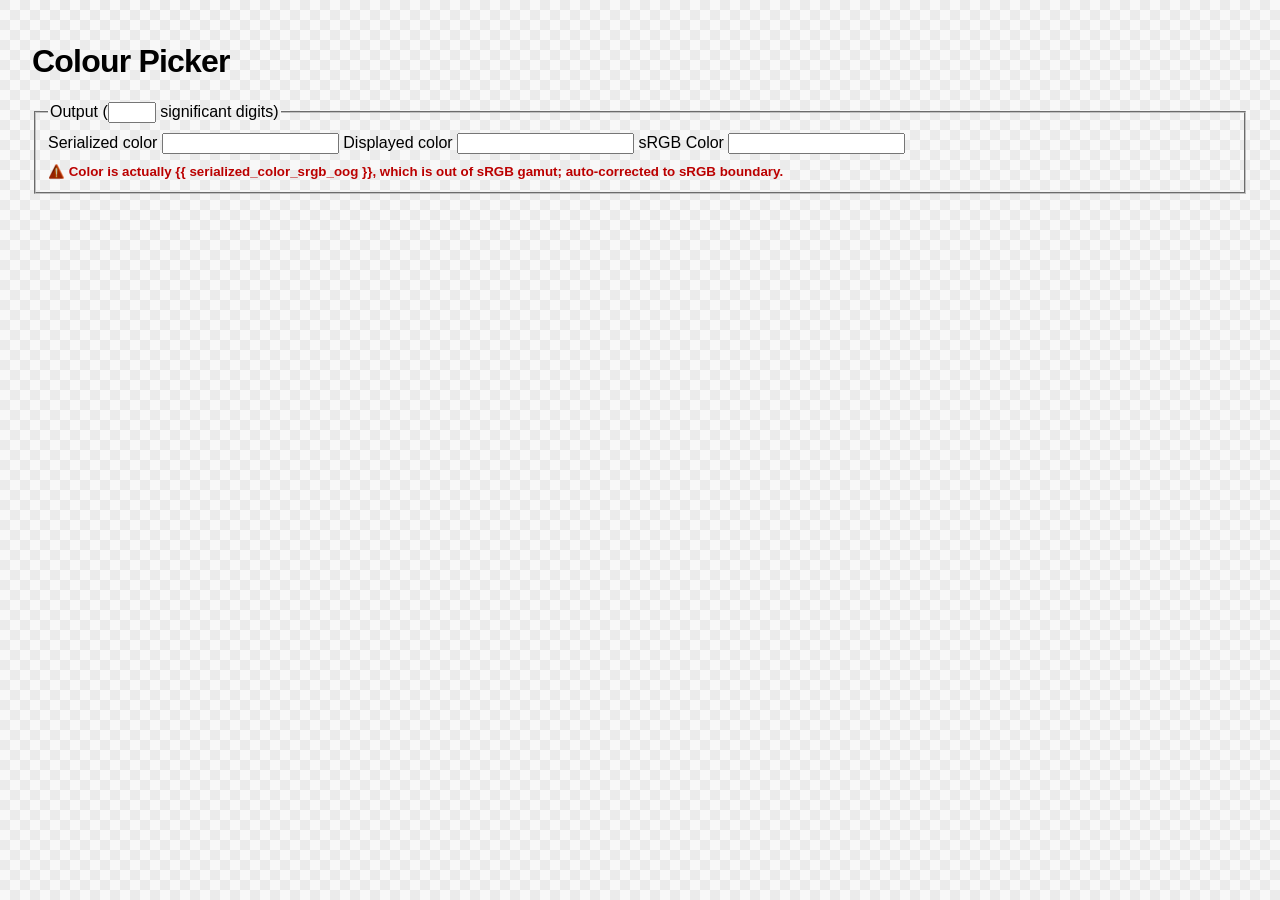
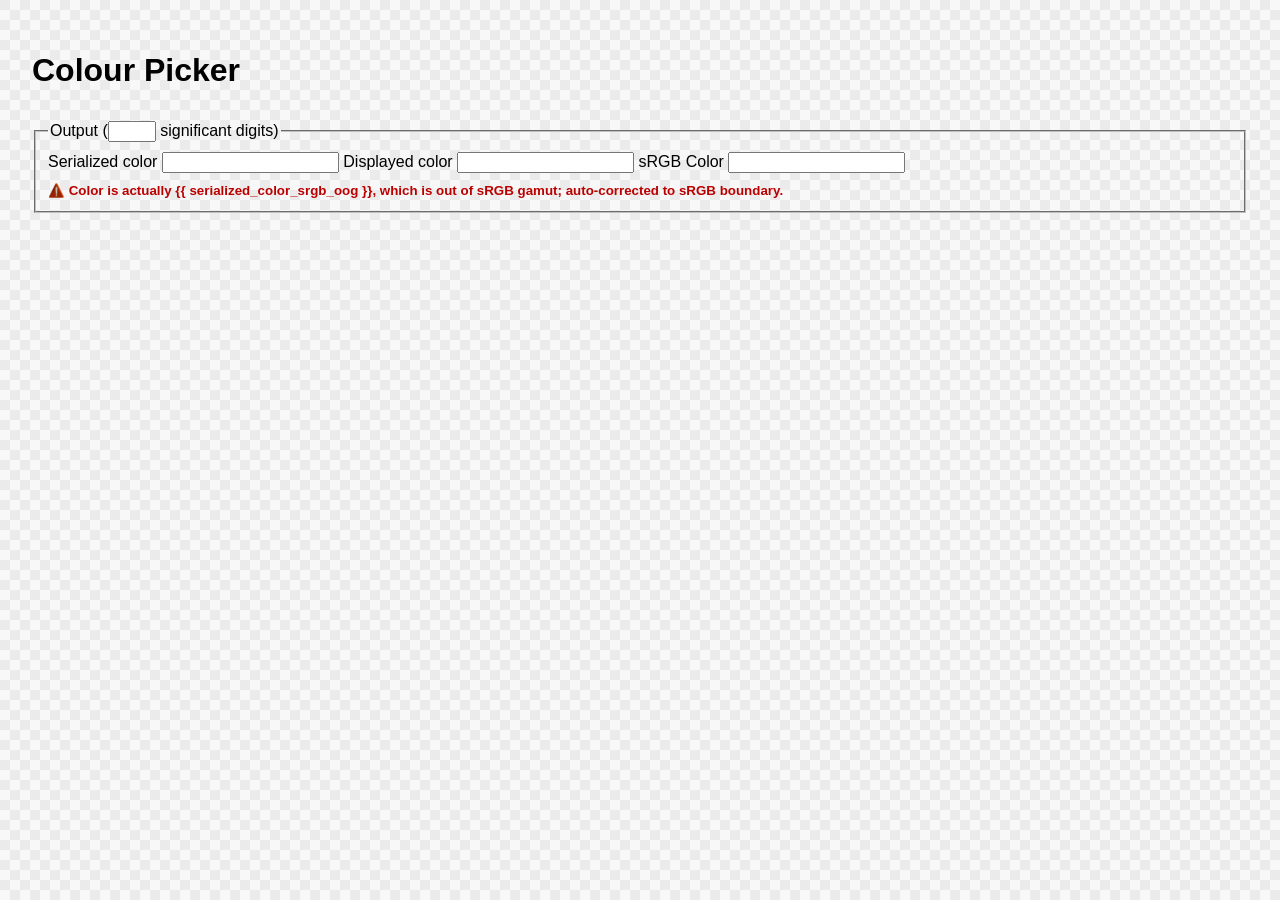

picker: drop heading, restore full picker width

--- a/picker/style.css
+++ b/picker/style.css
@@ -11,11 +11,6 @@ body {
 	background: var(--transparency);
 }
 
-header {
-	line-height: 1;
-	letter-spacing: -.05em;
-}
-
 main {
 	box-sizing: border-box;
 	min-height: 100vh;
@@ -70,14 +65,16 @@ main {
 }
 
 	.picker {
-		/* Each picker is its own separate, fixed-width floating card; they sit
-		   side by side when there's room and wrap when there isn't. */
+		/* Each picker is its own separate floating card at a comfortable width;
+		   they sit side by side when there's room and wrap when there isn't. */
 		position: relative;
 		display: flex;
 		flex-direction: column;
 		flex: 0 0 auto;
-		width: 19em;
-		padding: 1.25em;
+		box-sizing: border-box;
+		width: 40em;
+		max-width: 90vw;
+		padding: 1.5em;
 		border-radius: .6em;
 		background: #fff;
 		box-shadow: 0 .15em .6em rgba(0, 0, 0, .3);
